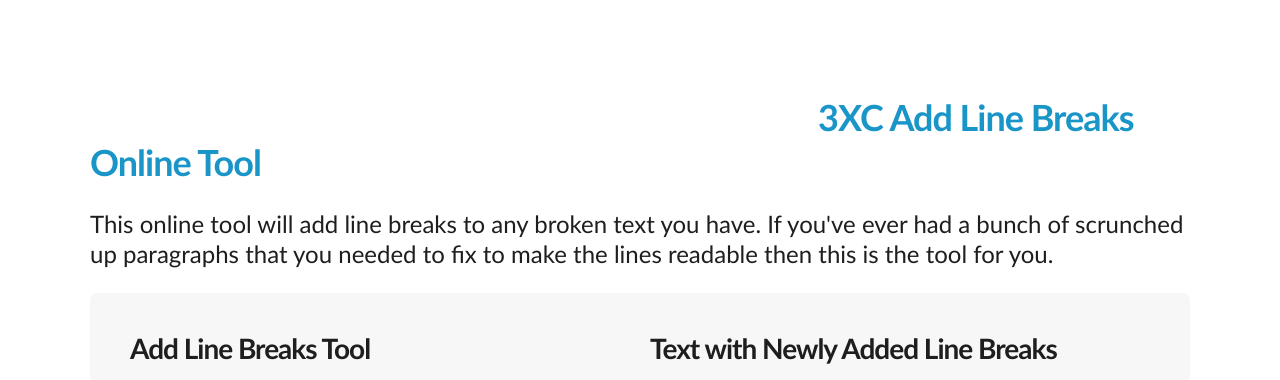
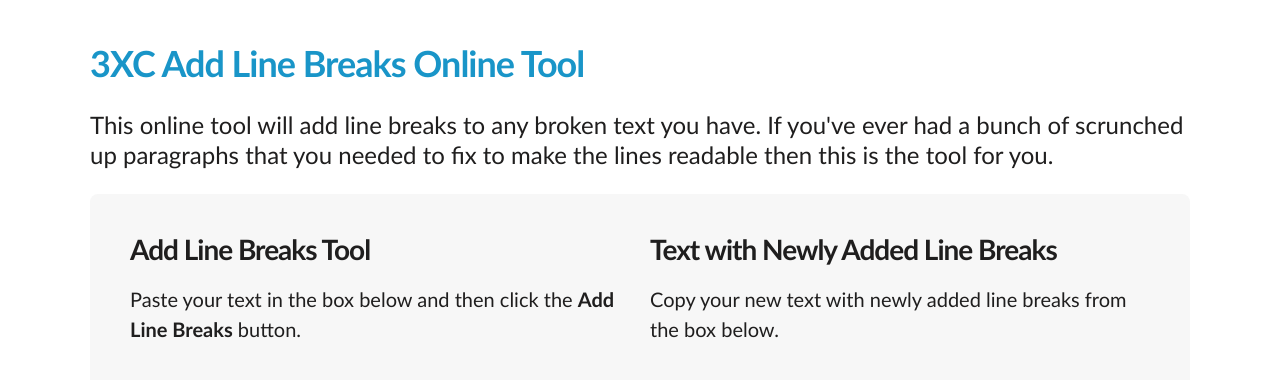
Before and after one commit to gitpcl/3xc-linebreaksonlinetool, a plain HTML site: page index.html in a window 1280 px wide. Shown: the part 329-709 px from the top of the page. Drawn offline with Linux system fonts and the light colour scheme; a web font is replaced by a local one.

Commit message:
Fixed h1

```diff
--- a/index.html
+++ b/index.html
@@ -30,24 +30,7 @@
     </div>
     <div id="content" class="pw">
         <h1>
-            <span id="ezoic-pub-ad-placeholder-111" class="ezoic-adpicker-ad"></span><span class="
-            ezoic-ad
-            box-2 box-2111
-            adtester-container adtester-container-111
-          " data-ez-name="textfixer_com-box-2"><span id="div-gpt-ad-textfixer_com-box-2-0" ezaw="728" ezah="90" style="
-              position: relative;
-              z-index: 0;
-              display: inline-block;
-              padding: 0;
-              min-height: 90px;
-              min-width: 728px;
-            " class="ezoic-ad">
-                    <script data-ezscrex="false" data-cfasync="false" type="text/javascript" style="display: none">
-                        if (typeof __ez_fad_position != "undefined") {
-                            __ez_fad_position("div-gpt-ad-textfixer_com-box-2-0");
-                        }
-                    </script>
-                </span></span>3XC Add Line Breaks Online Tool
+            3XC Add Line Breaks Online Tool
         </h1>
         <!-- Ezoic - under page title LEFT - under_page_title -->
         <span id="ezoic-pub-ad-placeholder-102"></span>
```
